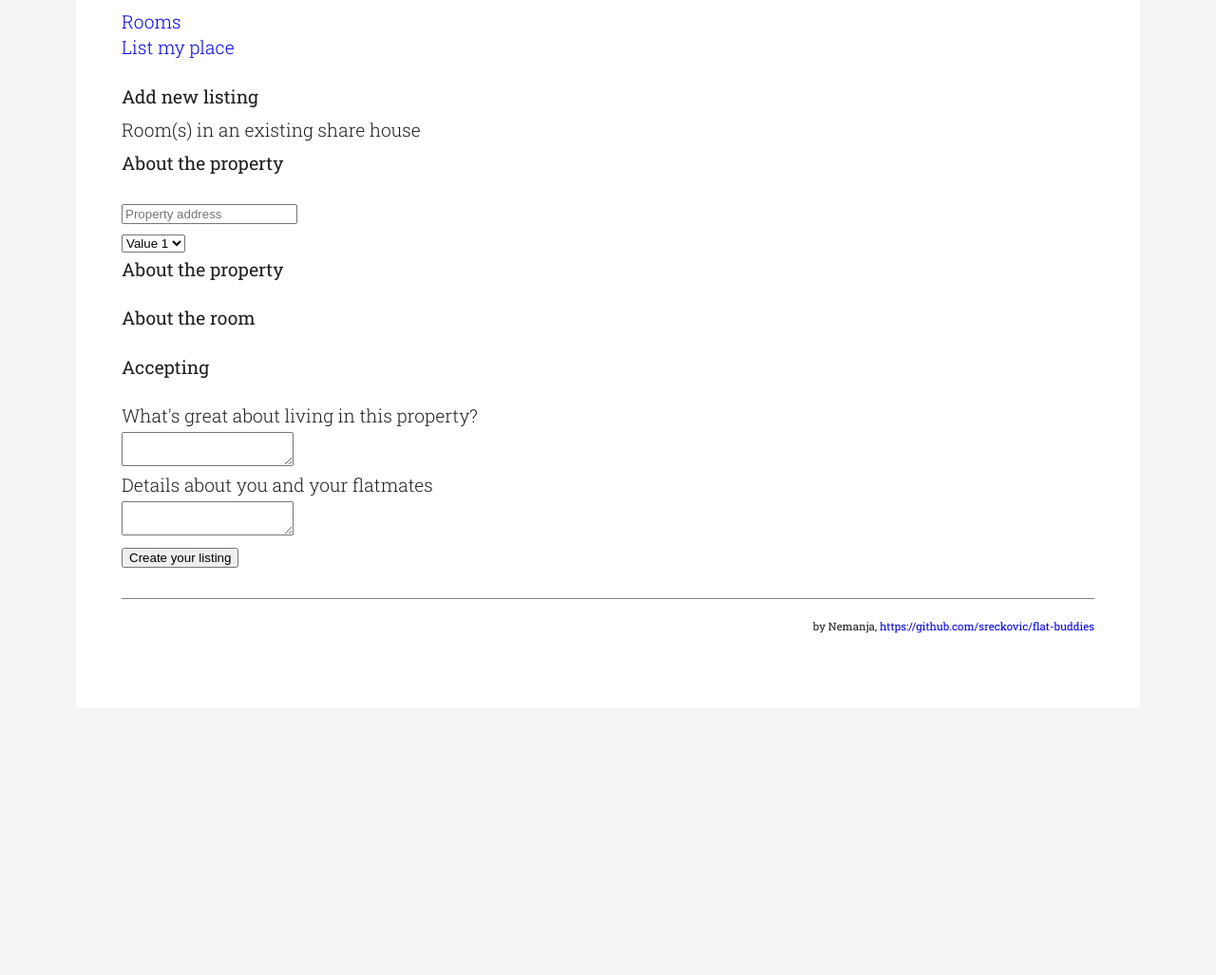
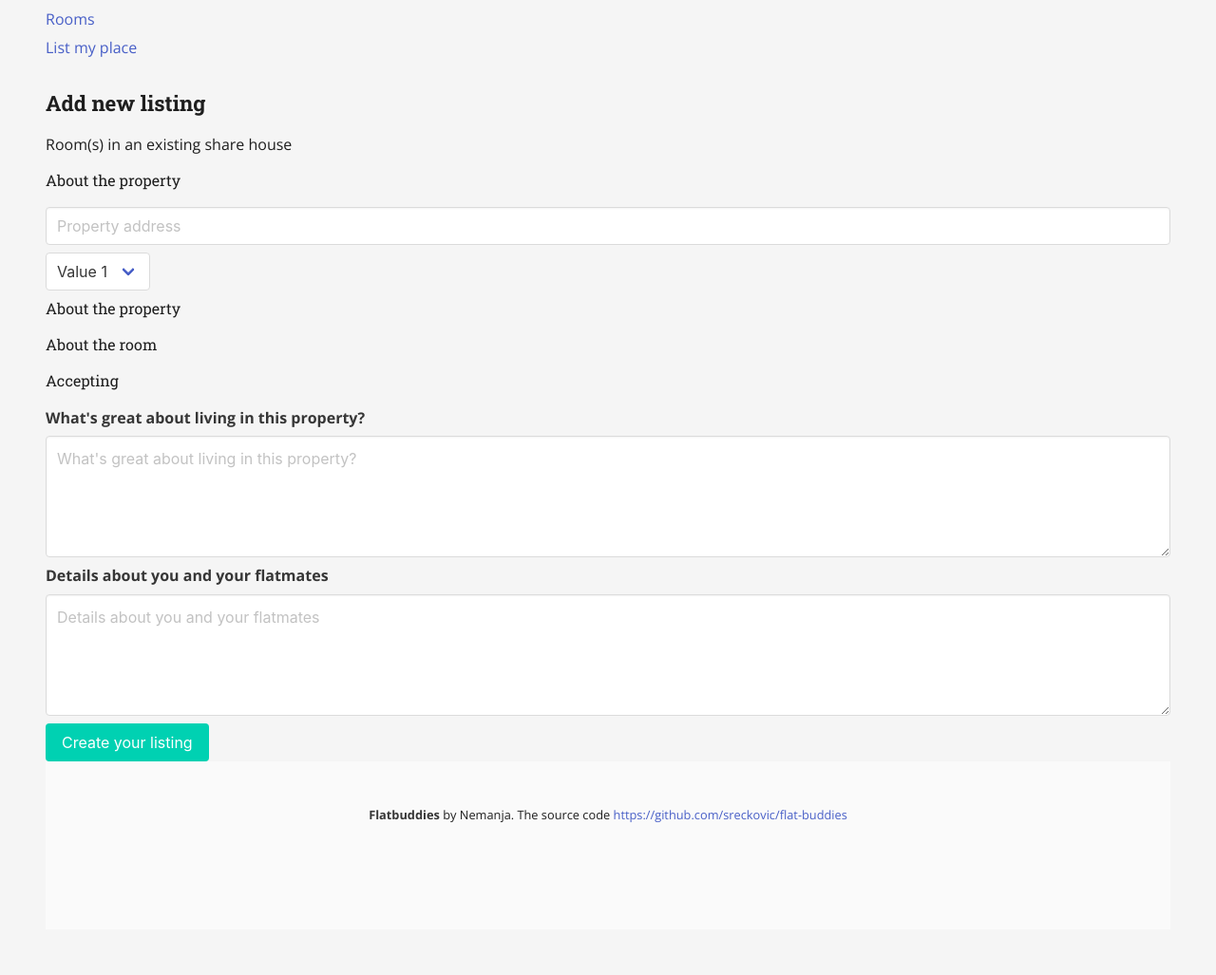
Before and after one commit to sreckovic/flat-buddies, a React app: page /add-listing in a window 1280 px wide. Shown: the part 160-1187 px from the top of the page at 95% size. Before the commit the page ends 922 px from the top, so only its background shows below. Built offline with nearby package versions, Linux system fonts and the light colour scheme.

Commit message:
General
General

```diff
--- a/public/index.html
+++ b/public/index.html
@@ -10,6 +10,9 @@
     -->
     <link rel="manifest" href="%PUBLIC_URL%/manifest.json">
     <link rel="shortcut icon" href="%PUBLIC_URL%/favicon.ico">
+
+    <link href="https://cdnjs.cloudflare.com/ajax/libs/bulma/0.6.1/css/bulma.min.css" rel="stylesheet">
+
     <!--
       Notice the use of %PUBLIC_URL% in the tags above.
       It will be replaced with the URL of the `public` folder during the build.
@@ -19,7 +22,7 @@
       work correctly both with client-side routing and a non-root public URL.
       Learn how to configure a non-root public URL by running `npm run build`.
     -->
-    <title>FlatBuddies</title>
+    <title>Flat Buddies</title>
   </head>
   <body>
     <noscript>
--- a/src/UI/Input/Input.js
+++ b/src/UI/Input/Input.js
@@ -3,6 +3,7 @@ import React from "react";
 const input = props => (
   <div>
     <input
+      className="input"
       type={props.type}
       name={props.name}
       placeholder={props.placeholder}
--- a/src/UI/Select/Select.js
+++ b/src/UI/Select/Select.js
@@ -2,7 +2,7 @@ import React from "react";
 
 const select = props => {
   return (
-    <div>
+    <div className="select">
       <select name="" id="">
         <option value="value3">Value 1</option>
         <option value="value3">Value 2</option>
--- a/src/UI/Textarea/Textarea.js
+++ b/src/UI/Textarea/Textarea.js
@@ -2,7 +2,12 @@ import React from "react";
 
 const textarea = props => (
   <div>
-    <textarea value={props.value} onChange={props.handleChange} />
+    <textarea
+      className="textarea"
+      placeholder={props.placeholder}
+      value={props.value}
+      onChange={props.handleChange}
+    />
   </div>
 );
 
--- a/src/components/Footer/Footer.js
+++ b/src/components/Footer/Footer.js
@@ -5,14 +5,16 @@ import "./Footer.css";
 const footer = () => {
   return (
     <footer className="footer">
-      <p>
-        <small>
-          by Nemanja,{" "}
-          <a href="https://github.com/sreckovic/flat-buddies">
-            https://github.com/sreckovic/flat-buddies
-          </a>
-        </small>
-      </p>
+      <div className="container">
+        <div className="content has-text-centered">
+          <p>
+            <strong>Flatbuddies</strong> by Nemanja. The source code{" "}
+            <a href="https://github.com/sreckovic/flat-buddies">
+              https://github.com/sreckovic/flat-buddies
+            </a>
+          </p>
+        </div>
+      </div>
     </footer>
   );
 };
--- a/src/components/Footer/Footer.scss
+++ b/src/components/Footer/Footer.scss
@@ -1,11 +1,7 @@
 footer, .footer {
-  margin-top: 2rem;
-  padding: 1rem 0;
-  border-top: 1px solid gray;
-  text-align: right;
+  font-size: .8em;
 
-  small {
-    font-size: .6em;
-    font-weight: 400;
+  strong {
+    font-weight: 700;
   }
 }
--- a/src/components/NewRoom/NewRoom.js
+++ b/src/components/NewRoom/NewRoom.js
@@ -49,11 +49,11 @@ class NewRoom extends Component {
 
   render() {
     return (
-      <Aux>
+      <div className="addNewRoom">
         <h2>Add new listing</h2>
         <p>Room(s) in an existing share house</p>
 
-        <form onSubmit={this.postHandler} className="addNewRome">
+        <form onSubmit={this.postHandler}>
           <h3>About the property</h3>
 
           <Input
@@ -72,24 +72,28 @@ class NewRoom extends Component {
 
           <h3>Accepting</h3>
 
-          <label>What's great about living in this property?</label>
+          <label className="label">
+            What's great about living in this property?
+          </label>
           <div>
             <TextArea
+              placeholder="What's great about living in this property?"
               value={this.state.description}
               onChange={this.handleChange}
             />
           </div>
 
-          <label>Details about you and your flatmates</label>
+          <label className="label">Details about you and your flatmates</label>
           <div>
             <TextArea
+              placeholder="Details about you and your flatmates"
               value={this.state.flatmates}
               onChange={this.handleChange}
             />
           </div>
-          <button>Create your listing</button>
+          <button className="button is-primary">Create your listing</button>
         </form>
-      </Aux>
+      </div>
     );
   }
 }
--- a/src/components/NewRoom/NewRoom.scss
+++ b/src/components/NewRoom/NewRoom.scss
@@ -1,15 +1,16 @@
-.addNewRome {
+.addNewRoom {
   h2 {
+    font-size: 1.4em;
     font-weight: 700;
   }
 
   h2, h3 {
-    margin-bottom: 2rem;
+    margin-bottom: 1rem;
   }
 }
 
-.addNewRome {
-  select, input, textarea, label {
+.addNewRoom {
+  .select, input, textarea, label {
     margin-bottom: .5rem;
   }
 
--- a/src/components/SingleRoom/SingleRoom.js
+++ b/src/components/SingleRoom/SingleRoom.js
@@ -1,21 +1,29 @@
-import React from 'react';
+import React from "react";
 
-import './SingleRoom.css';
+import { Link } from "react-router-dom";
 
-const flat = (props) => {
+import "./SingleRoom.css";
+
+const flat = props => {
   return (
     <div className="room">
-      <h3><a href="">{props.room.suburb}, {props.room.city}</a></h3>
+      <Link to={"/rooms/" + props.room.id}>
+        <h3>
+          {props.room.suburb}, {props.room.city}
+        </h3>
 
         <p>Available from {props.room.available}</p>
-      <p>{props.room.roomtype} with {props.room.bathroom}</p>
+        <p>
+          {props.room.roomtype} with {props.room.bathroom}
+        </p>
         <p>
           {props.room.furnishing}
           {props.room.length_of_stay}
           {props.room.gender}
         </p>
+      </Link>
     </div>
-  )
-}
+  );
+};
 
 export default flat;
--- a/src/components/SingleRoom/SingleRoom.scss
+++ b/src/components/SingleRoom/SingleRoom.scss
@@ -1,15 +1,5 @@
 .room {
   margin-bottom: 1rem;
-  float: left;
-  width: 33.333%;
-
-  @media all and (max-width: 1024px) {
-    width: 50%;
-  }
-
-  @media all and (max-width: 800px) {
-    width: 100%;
-  }
 
   p {
     margin-bottom: .5em;
--- a/src/containers/App.js
+++ b/src/containers/App.js
@@ -9,9 +9,9 @@ class App extends Component {
   render() {
     return (
       <BrowserRouter>
-        <div className="flat-buddies clearfix">
+        <section className="section">
           <Catalogue />
-        </div>
+        </section>
       </BrowserRouter>
     );
   }
--- a/src/containers/App.scss
+++ b/src/containers/App.scss
@@ -1,4 +1,4 @@
-@import url('https://fonts.googleapis.com/css?family=Roboto+Slab:300,400,700');
+@import url('https://fonts.googleapis.com/css?family=Open+Sans:300,400,600,700|Roboto+Slab:400,700');
 
 @import 'Reset';
 
@@ -9,33 +9,18 @@ a {
 
 body {
   background-color: #f5f5f5;
-  font-family: 'Roboto Slab', serif;
-  font-size: 1.2em;
-  line-height: 1;
-  font-weight: 300;
+  font-family: 'Open Sans', sans-serif;
+  font-size: 1em;
+  line-height: 1.4;
+  font-weight: 400;
   color: #1e1e1e;
 }
 
 h1, h2, h3, h4 {
+  font-family: 'Roboto Slab', serif;
   font-weight: 400;
 }
 
 h2, h3, p {
   margin-bottom: 1rem;
 }
-
-.clearfix:after {
-  content: ".";
-  visibility: hidden;
-  display: block;
-  height: 0;
-  clear: both;
-}
-
-.flat-buddies {
-  background-color: #fff;
-  padding: 3rem;
-  margin: 1rem auto;
-  width: 80%;
-  max-width: 1024px;
-}
--- a/src/containers/Rooms/Rooms.js
+++ b/src/containers/Rooms/Rooms.js
@@ -1,5 +1,4 @@
 import React, { Component } from "react";
-import { Link } from "react-router-dom";
 
 import axios from "../../axios";
 
@@ -48,14 +47,14 @@ class Rooms extends Component {
     if (this.state.rooms) {
       roomsList = this.state.rooms.map(room => {
         return (
-          <Link to={"/rooms/" + room.id} key={room.id}>
+          <div className="column is-one-third" key={room.id}>
             <SingleRoom room={room} />
-          </Link>
+          </div>
         );
       });
     }
 
-    return <div className="roomsList">{roomsList}</div>;
+    return <div className="columns">{roomsList}</div>;
   }
 }
 
```
Also changed, not shown: src/containers/App.css. Lines whose indentation alone changed are shown as unchanged.
